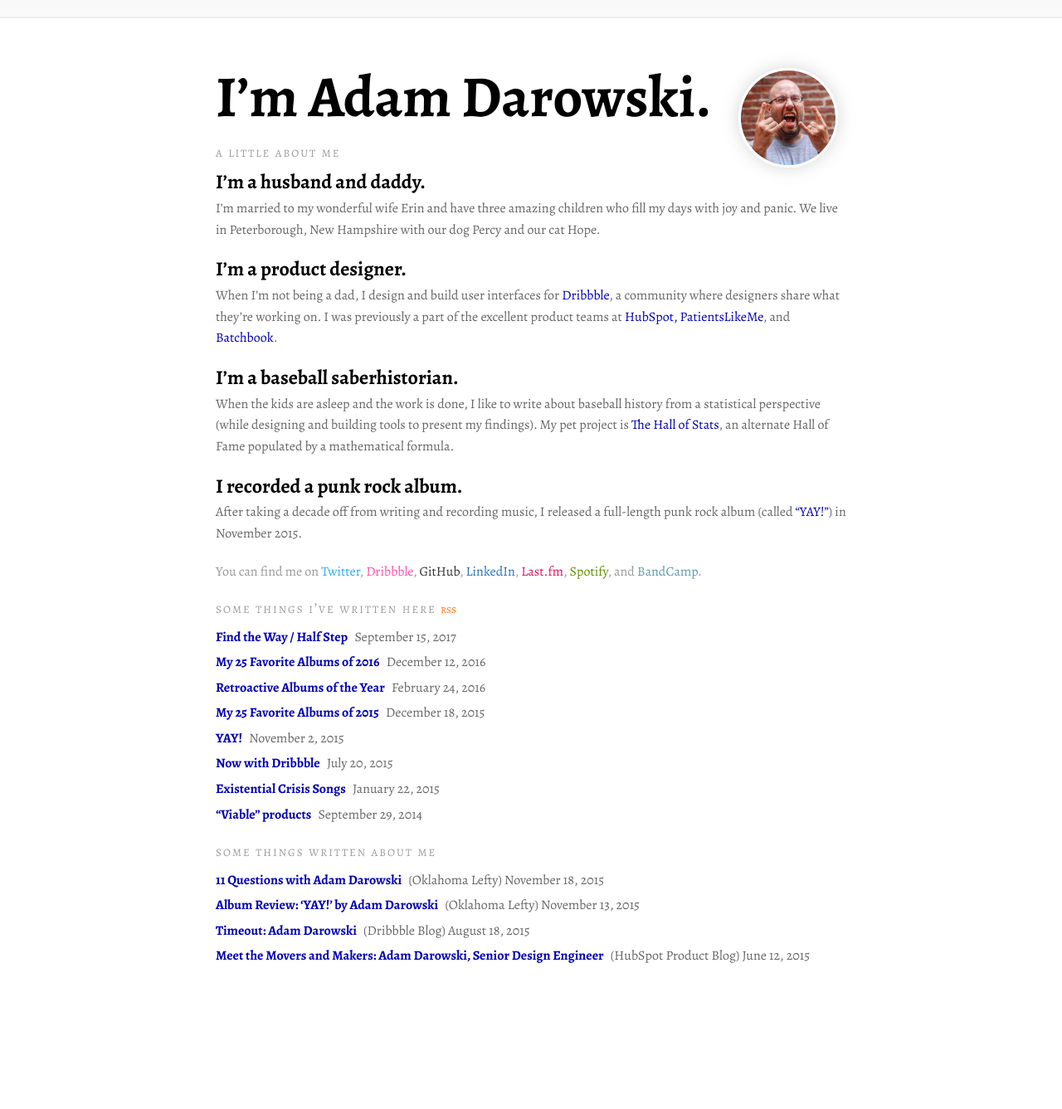
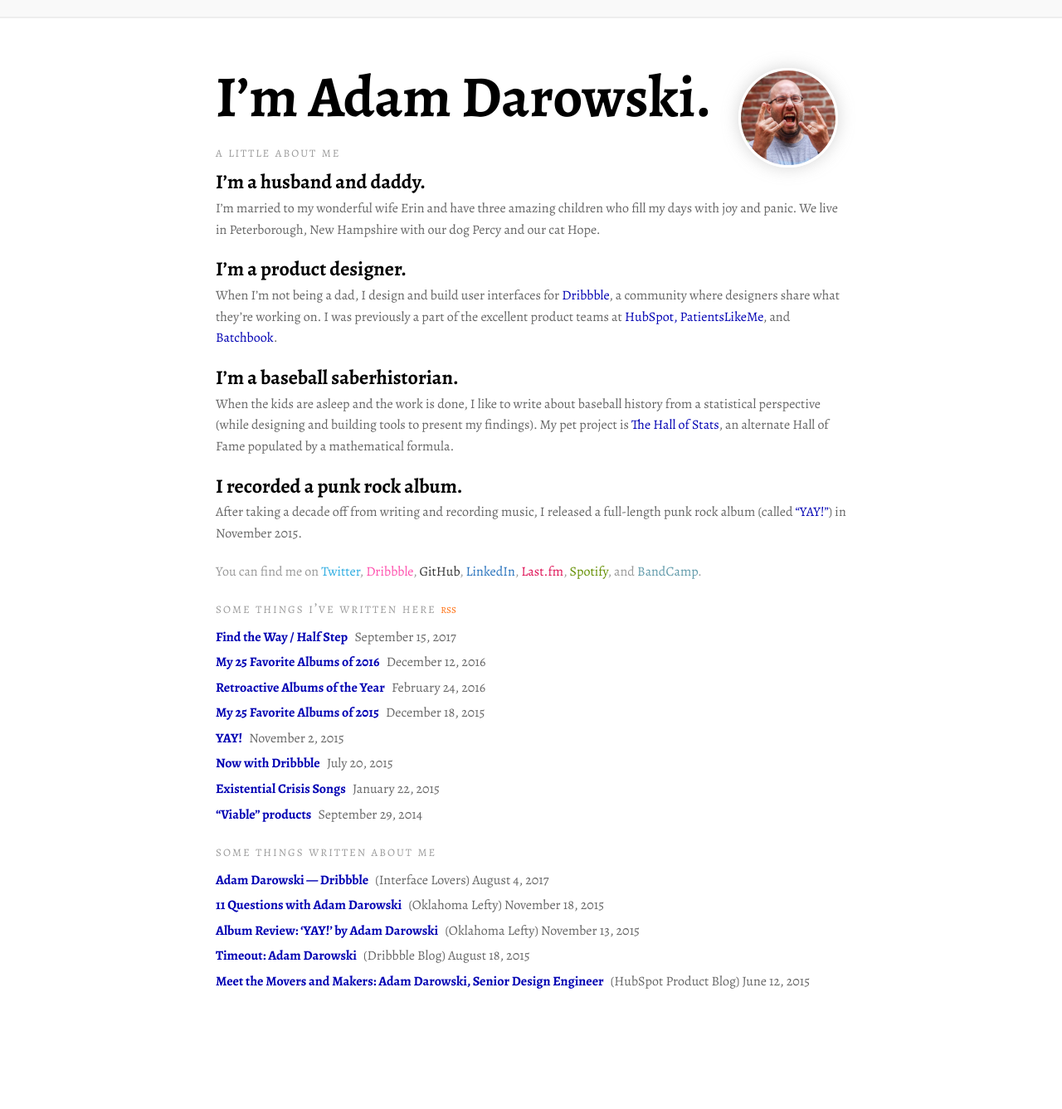
Before and after one commit to adarowski/adarowski.github.io, a Jekyll site: the page built from index.html, in a window 1280 px wide. Shown: the whole page at 83% size. Built offline with Jekyll 4.4.1, drawn with Linux system fonts in a browser that asks for light colours; before the commit the page ends 1306 px from its top, so only the background shows below that.

Commit message:
Add Interface Lovers

```diff
--- a/_includes/articles.html
+++ b/_includes/articles.html
@@ -17,6 +17,10 @@
   </h2>
   <ul class="article-list">
     <li>
+      <a href="https://interfacelovers.com/interviews/adam-darowski">Adam Darowski — Dribbble</a>
+      <span>(Interface Lovers) August 4, 2017</span>
+    </li>
+    <li>
       <a href="http://oklahomalefty.blogspot.com/2015/11/11-questions-with-adam-darowski.html">11 Questions with Adam Darowski</a>
       <span>(Oklahoma Lefty) November 18, 2015</span>
     </li>
```
